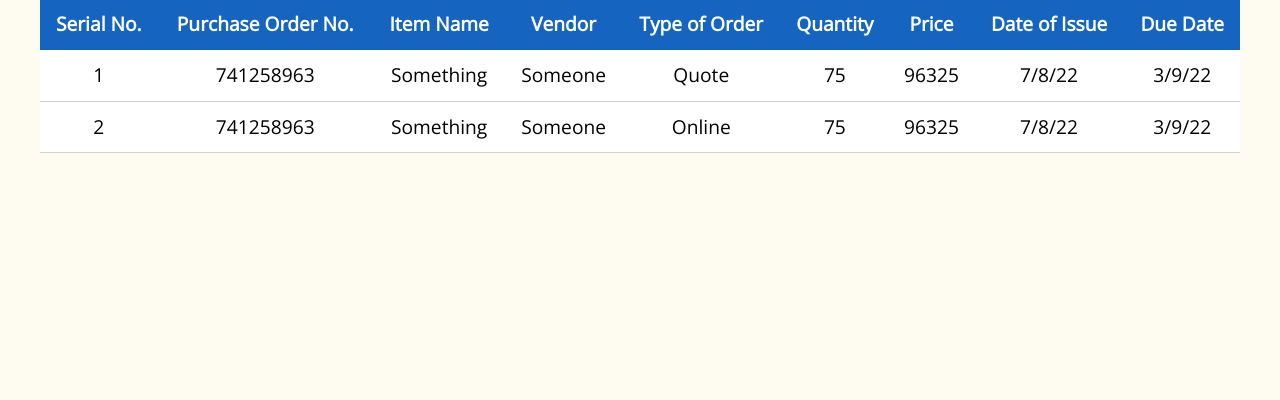
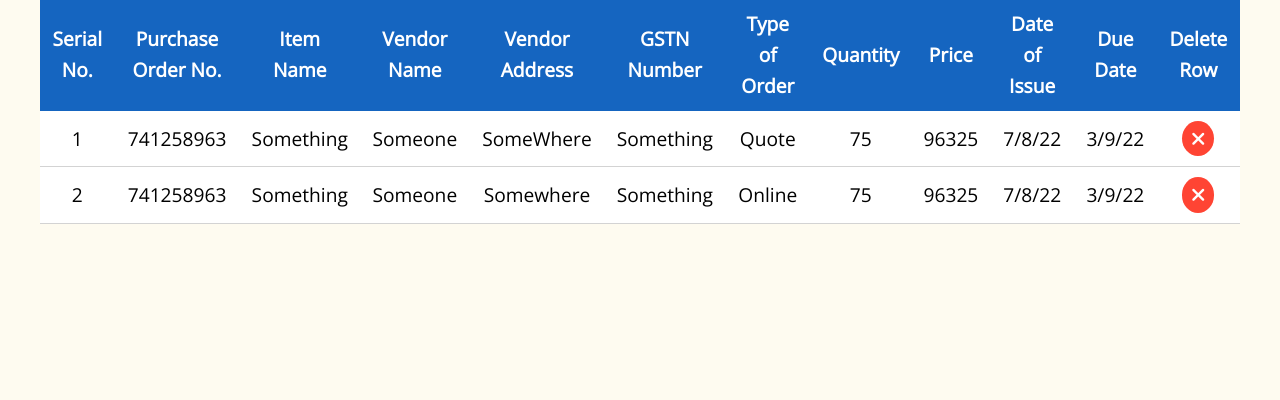
Before and after one commit to Sukalyan14/inventory-Management, a plain HTML site: page index.html in a window 1280 px wide. Shown: the part 400-800 px from the top of the page. Drawn offline with nearby package versions, Linux system fonts and the light colour scheme.

Commit message:
changes made
Added new field to the form and also added the icons to delete rows in the table

```diff
--- a/css/form.css
+++ b/css/form.css
@@ -48,7 +48,7 @@ input[type="search"]::-webkit-search-results-decoration {
 /*Form*/
 .wrapper {
     position: absolute;
-    width: 800px;
+    width: 900px;
     background: var(--wrapper-bg);
     box-shadow: rgba(50, 50, 93, 0.25) 0px 50px 100px -20px, rgba(0, 0, 0, 0.3) 0px 30px 60px -30px, rgba(10, 37, 64, 0.35) 0px -2px 6px 0px inset;
     border-radius: 7px;
@@ -67,7 +67,7 @@ input[type="search"]::-webkit-search-results-decoration {
     left: 50%;
     transform: translate(-50%, -50%);
 }
-.fa-xmark {
+.form-close {
     position: absolute;
     left: 96%;
     transition: transform 0.2s ease-in-out;
@@ -110,14 +110,6 @@ input[type="search"]::-webkit-search-results-decoration {
     position: relative;
     user-select: none;
     padding-top: 8px;
-}
-
-.flex-start {
-    justify-content: flex-start;
-}
-
-.flex-end {
-    justify-content: flex-end;
 }
 
 .date-line i {
--- a/css/style.css
+++ b/css/style.css
@@ -104,9 +104,9 @@ body {
 
 .search-bar {
     /* background-color: #fff; */
-    /* border-radius: 10px; */
+    border-radius: 10px;
     position: relative;
-
+    border: 1px solid var(--input-placeholder-color);
 }
 
 .search-bar input {
@@ -155,3 +155,15 @@ body {
     margin: 10px 0;
     border-bottom: 1px solid #d3d3d3;
 }
+.content-table tbody tr td i{
+    color: #fff;
+    border-radius: 50%;
+    padding: 8px 10px;
+    background-color: var(--incomplete);
+    transition: transform 0.2s ease-in-out;
+}
+
+.content-table tbody tr td i:hover{
+    cursor: pointer;
+    transform: scale(1.1);
+}
--- a/css/utilities.css
+++ b/css/utilities.css
@@ -79,4 +79,10 @@
     display: none;
 }
 
-/*Table part*/
+.flex-start {
+    justify-content: flex-start;
+}
+
+.flex-end {
+    justify-content: flex-end;
+}
--- a/index.html
+++ b/index.html
@@ -18,7 +18,7 @@
 </head>
 <body>
     <div class="wrapper" id="form-wrapper">
-        <i class="fa-solid fa-xmark" id="form-out"></i>
+        <i class="fa-solid fa-xmark form-close" id="form-out"></i>
         <div class="top">
 
             <div class="date-line flex-start">
@@ -132,13 +132,23 @@
                 </div>
 
                 <div class="form_control">
-                    <label for="Vendor">Vendor Details</label>
-                    <input type="text" id="Vendor" name="vendor" placeholder="Vendor" required>
+                    <label for="Item-Name">Item Name</label>
+                    <input type="text" id="Item-Name" name="item" placeholder="Item Name" required>
                 </div>
 
                 <div class="form_control">
-                    <label for="Item-Name">Item Name</label>
-                    <input type="text" id="Item-Name" name="item" placeholder="Item Name" required>
+                    <label for="Vendor">Vendor Name</label>
+                    <input type="text" id="Vendor-name" name="vendor_name" placeholder="Vendor" required>
+                </div>
+
+                <div class="form_control">
+                    <label for="Vendor">Vendor Address</label>
+                    <input type="text" id="Vendor" name="vendor_addr" placeholder="Vendor" required>
+                </div>
+
+                <div class="form_control">
+                    <label for="Vendor">GSTN Number</label>
+                    <input type="text" id="Vendor" name="gstn" placeholder="Vendor" required>
                 </div>
 
                 <div class="form_control grid">
@@ -233,12 +243,15 @@
                     <th>Serial No.</th>
                     <th>Purchase Order No.</th>
                     <th>Item Name</th>
-                    <th>Vendor</th>
+                    <th>Vendor Name</th>
+                    <th>Vendor Address</th>
+                    <th>GSTN Number</th>
                     <th>Type of Order</th>
                     <th>Quantity</th>
                     <th>Price</th>
                     <th>Date of Issue</th>
                     <th>Due Date</th>
+                    <th>Delete Row</th>
             </tr>
            </thead>
            <tbody>
@@ -247,11 +260,14 @@
                     <td>741258963</td>
                     <td>Something</td>
                     <td>Someone</td>
+                    <td>SomeWhere</td>
+                    <td>Something</td>
                     <td>Quote</td>
                     <td>75</td>
                     <td>96325</td>
                     <td>7/8/22</td>
                     <td>3/9/22</td>
+                    <td><i class="fa-solid fa-xmark"></i></td>
                 </tr>
 
                 <tr>
@@ -259,11 +275,14 @@
                     <td>741258963</td>
                     <td>Something</td>
                     <td>Someone</td>
+                    <td>Somewhere</td>
+                    <td>Something</td>
                     <td>Online</td>
                     <td>75</td>
                     <td>96325</td>
                     <td>7/8/22</td>
                     <td>3/9/22</td>
+                    <td><i class="fa-solid fa-xmark"></i></td>
                 </tr>
            </tbody>
         </table>
```
